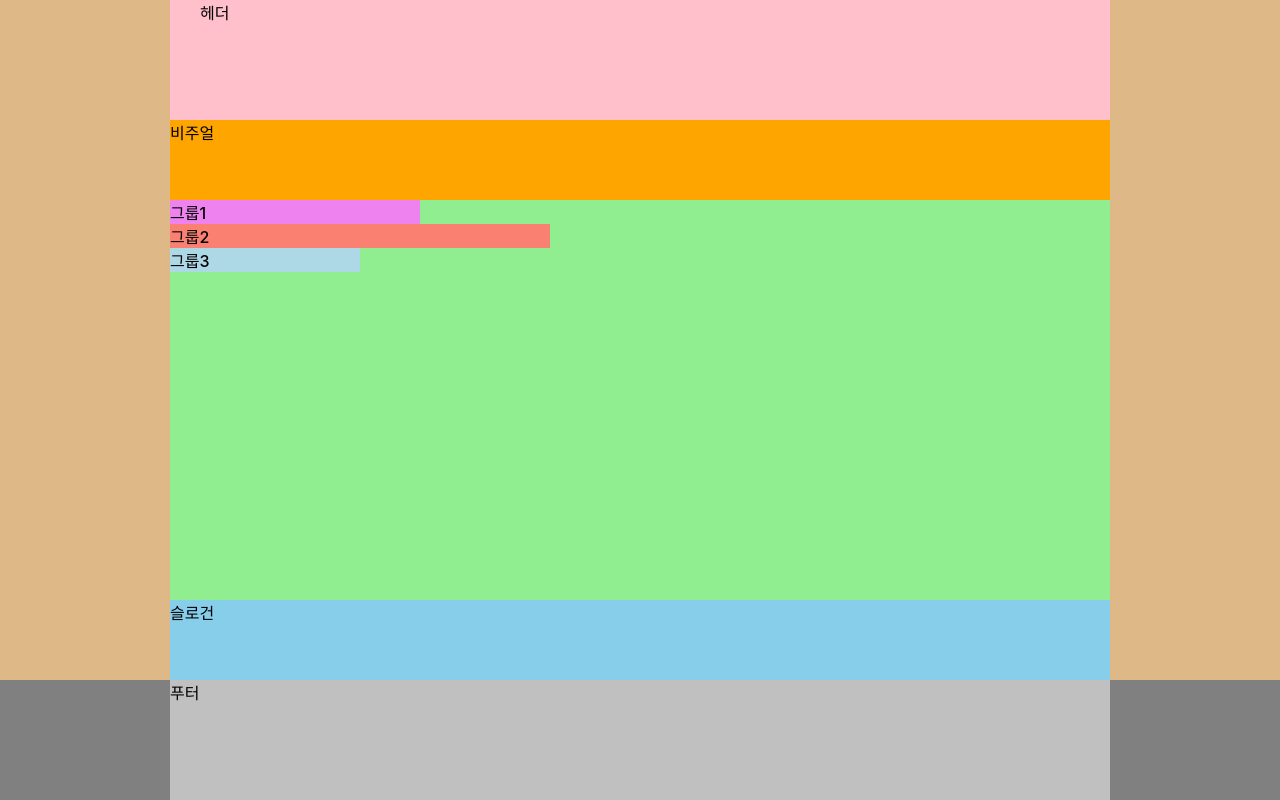
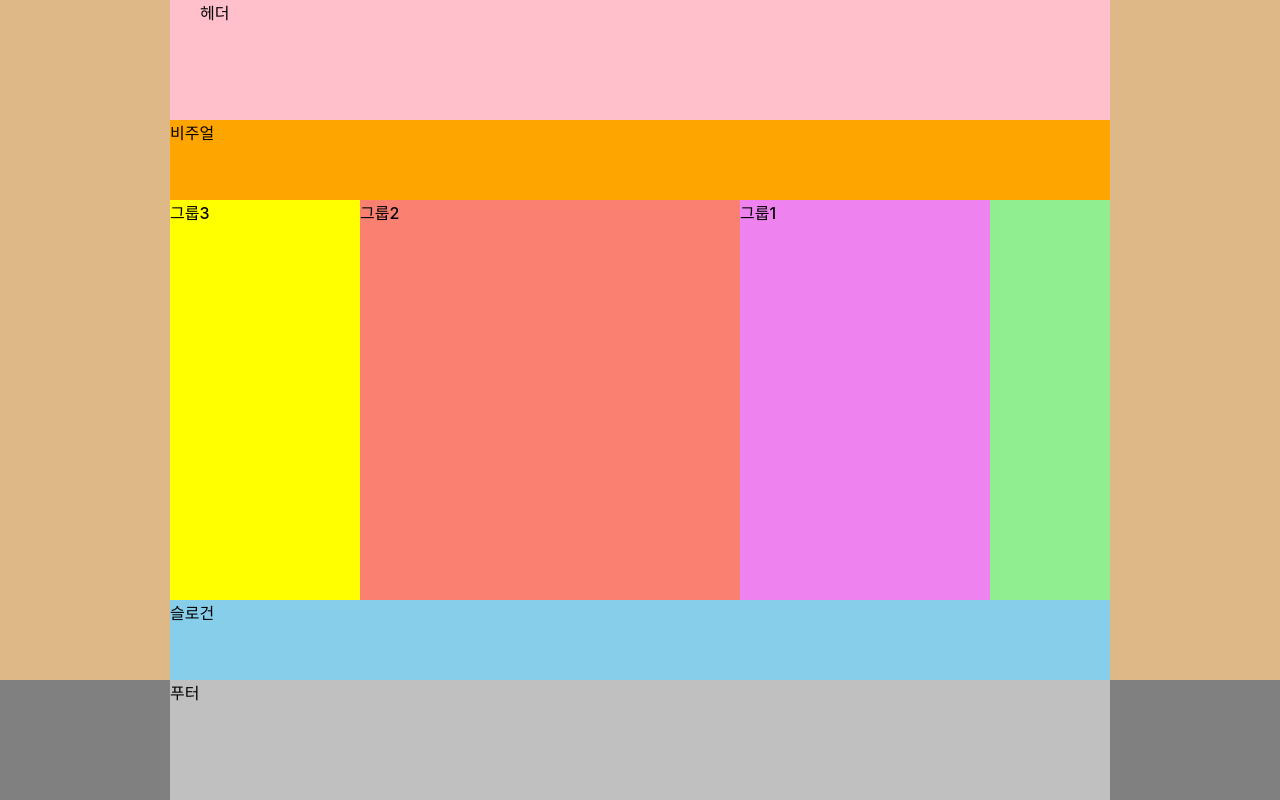
Before and after one commit to djswns7/HTML5, a website: page HTML5/index.html in a window 1280 px wide. Drawn offline with Linux system fonts and the light colour scheme; a web font is replaced by a local one.

Commit message:
Flex를 이용한 main layout

```diff
--- a/HTML5/styles/style.css
+++ b/HTML5/styles/style.css
@@ -43,7 +43,13 @@ body{
 .main{
   background-color: lightgreen;
   height: 50vh;
+  display: flex;
+  /* flex-direction: row-reverse; */
+  flex-direction: row;
+  /* flex-direction: column; */
 
+  /* 교차축 정렬 default값은 stretch */
+  /* align-items: flex-start; */
 }
 
 /* .main::after{
@@ -55,6 +61,9 @@ body{
 .group1{
   background-color: violet;
   width: 250px;
+
+  /* order속성의 default는 0 이므로 다른 item들이 order속성이 적용되지 않았다면,  1이상만 되어서 맨 뒤로감*/
+  order: 1;
 }
 
 .group2{
@@ -63,8 +72,9 @@ body{
 }
 
 .group3{
-  background-color: lightblue;
+  background-color: yellow;
   width: 190px;
+  order: -1;
 }
 
 
```
